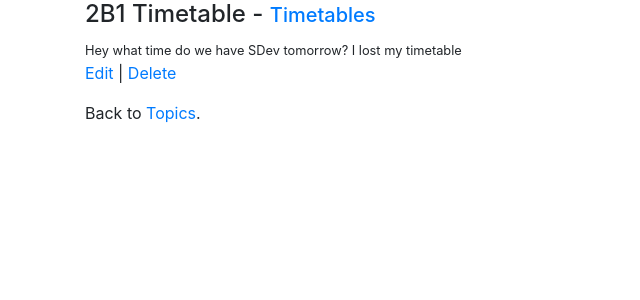
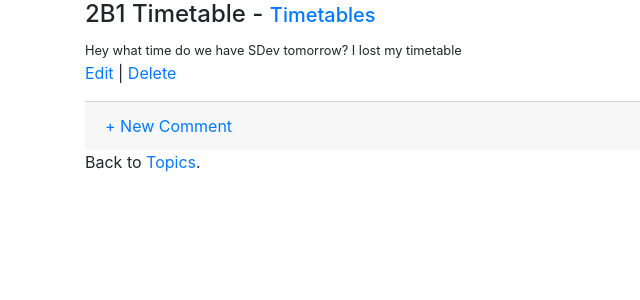
Before and after one commit to RhysMcCabe/come_slim_with_me, a Django app: page /discussion/3/ in a window 1280 px wide. Shown: the part 103-403 px from the top of the page, without its empty margins (0-640 px from the left). Run offline with Django 3.2, Linux system fonts and the light colour scheme; data comes from the database, SQL or seed files in the repository; both versions use the stored data as it was after the commit; some libraries are stand-ins or nearby versions.

Commit message:
added comment model and comment functionality to discussions

```diff
--- a/messageboard/models.py
+++ b/messageboard/models.py
@@ -18,18 +18,34 @@ class Topic(models.Model):
 
 
 class Discussion(models.Model):
+    topic = models.ForeignKey(Topic, related_name="discussion", on_delete=models.CASCADE)
     title = models.CharField(max_length=140)
+    body = models.TextField(max_length=400)
     member = models.ForeignKey(
         get_user_model(),
         on_delete=models.CASCADE,
     )
 
-    body = models.TextField(max_length=400)
-
     def __str__(self):
         return self.title
 
     def get_absolute_url(self):
-        return reverse('discussion', args=[str(self.id)])
+        return reverse('discussion_list', args=[str(self.id)])
 
-    topic = models.ForeignKey(Topic, on_delete=models.CASCADE)
+class Comment(models.Model):
+    discussion = models.ForeignKey(
+        Discussion,
+        on_delete=models.CASCADE,
+        related_name='comments'
+    )
+    comment = models.CharField(max_length=140)
+    member = models.ForeignKey(
+        get_user_model(),
+        on_delete=models.CASCADE,
+    )
+
+    def __str__(self):
+        return self.comment
+
+    def get_absolute_url(self):
+        return reverse('discussion_detail', args=[str(self.discussion.pk)])
--- a/messageboard/urls.py
+++ b/messageboard/urls.py
@@ -6,14 +6,17 @@ from .views import(
     DiscussionDeleteView,
     DiscussionCreateView,
     TopicListView,
+    CommentCreateView
 )
 
 urlpatterns = [
+    path('discussion/<int:discussion_pk>/comment/',
+         CommentCreateView.as_view(), name='discussion_comment'),
     path('discussion/<int:pk>/edit/',
          DiscussionUpdateView.as_view(), name='discussion_edit'),
     path('discussion/<int:pk>/delete/',
          DiscussionDeleteView.as_view(), name='discussion_delete'),
-    path('discussion/new/', DiscussionCreateView.as_view(), name='discussion_new'),
+    path('new/', DiscussionCreateView.as_view(), name='discussion_new'),
     path('topic/<int:pk>/', DiscussionListView.as_view(), name='discussion_list'),
     path('discussion/<int:pk>/',
          DiscussionDetailView.as_view(), name='discussion_detail'),
--- a/messageboard/views.py
+++ b/messageboard/views.py
@@ -2,18 +2,21 @@ from django.contrib.auth.mixins import LoginRequiredMixin, UserPassesTestMixin
 from django.views.generic import ListView, DetailView
 from django.views.generic.edit import UpdateView, DeleteView, CreateView
 from django.urls import reverse_lazy
-from .models import Discussion, Topic
+from .models import Discussion, Topic, Comment
+from braces.views import SelectRelatedMixin
 
 
 class DiscussionListView(ListView):
     model = Discussion
     template_name = 'discussion_list.html'
     context_object_name = 'all_discussions_list'
+    select_related = ("member", "topic")
 
 
 class DiscussionDetailView(DetailView):
     model = Discussion
     template_name = 'discussion_detail.html'
+    select_related = ("member", "topic")
 
 
 class TopicListView(ListView):
@@ -33,7 +36,7 @@ class DiscussionUpdateView(LoginRequiredMixin, UserPassesTestMixin, UpdateView):
 class DiscussionDeleteView(LoginRequiredMixin, UserPassesTestMixin, DeleteView):
     model = Discussion
     template_name = 'discussion_delete.html'
-    success_url = reverse_lazy('discussion_list')
+    success_url = reverse_lazy('home')
 
     def test_func(self):
         obj = self.get_object()
@@ -42,9 +45,24 @@ class DiscussionDeleteView(LoginRequiredMixin, UserPassesTestMixin, DeleteView):
 
 class DiscussionCreateView(LoginRequiredMixin, UserPassesTestMixin, CreateView):
     model = Discussion
-    fields = ('title', 'body')
     template_name = 'discussion_new.html'
+    fields = ('title', 'body', 'topic')
+
 
     def form_valid(self, form):
         form.instance.member = self.request.user
         return super().form_valid(form)
+
+    def test_func(self):
+        obj = self.get_object()
+        return obj.member == self.request.user
+
+class CommentCreateView(LoginRequiredMixin, CreateView):
+    model = Comment
+    template_name = 'discussion_comment.html'
+    fields = ('comment',)
+
+    def form_valid(self, form):
+        form.instance.member = self.request.user
+        form.instance.discussion = Discussion.objects.get(pk=self.kwargs['discussion_pk'])
+        return super().form_valid(form)
--- a/templates/discussion_detail.html
+++ b/templates/discussion_detail.html
@@ -8,5 +8,14 @@
 
 <p><a href="{% url 'discussion_edit' discussion.pk %}">Edit</a> | <a
     href="{% url 'discussion_delete' discussion.pk %}">Delete</a></p>
+    <div class="card-footer">
+      {% for comment in discussion.comments.all %}
+        <p>
+          <span class="font-weight-bold">{{ comment.member }} &middot;</span>
+          {{ comment }}
+        </p>
+      {% endfor %}
+      <a href="{% url 'discussion_comment' discussion.pk%}">+ New Comment</a>
+    </div>
 <p>Back to <a href="{% url 'topic' %}">Topics</a>.</p>
 {% endblock content %}
--- a/templates/discussion_list.html
+++ b/templates/discussion_list.html
@@ -2,16 +2,16 @@
 
 {% block content %}
 <div class="row">
+
     {% for discussion in all_discussions_list %}
             <div class="col-12 pt-3">
                 <div class=" card p-3 discussion-entry">
                     <h5><a href="{% url 'discussion_detail' discussion.pk %}">{{ discussion.title }}</a></h5>
                     <h6>{{ discussion.topic }}</h6>
                     <small>{{ discussion.body }}</small>
-            <a href="{% url 'discussion_edit' discussion.pk %}">Edit</a> |
-            <a href="{% url 'discussion_delete' discussion.pk %}">Delete</a>
                 </div>
             </div>
     {% endfor %}
 </div>
+
 {% endblock content %}
--- a/templates/discussion_new.html
+++ b/templates/discussion_new.html
@@ -1,7 +1,8 @@
 {% extends 'base.html' %}
 {% block content %}
   <h1>New Discussion</h1>
-  <form action="" method="post">{% csrf_token %}
+  <form action="" method="post">
+    {% csrf_token %}
     {{ form.as_p }}
     <button class="btn btn-success ml-2" type="submit">Save</button>
   </form>
```
Also changed, not shown: messageboard/admin.py (+14 -2 lines), templates/discussion_comment.html (added, +12 -0 lines), db.sqlite3, messageboard/migrations/0002_auto_20201026_1210.py (added). Lines whose indentation alone changed are shown as unchanged.
